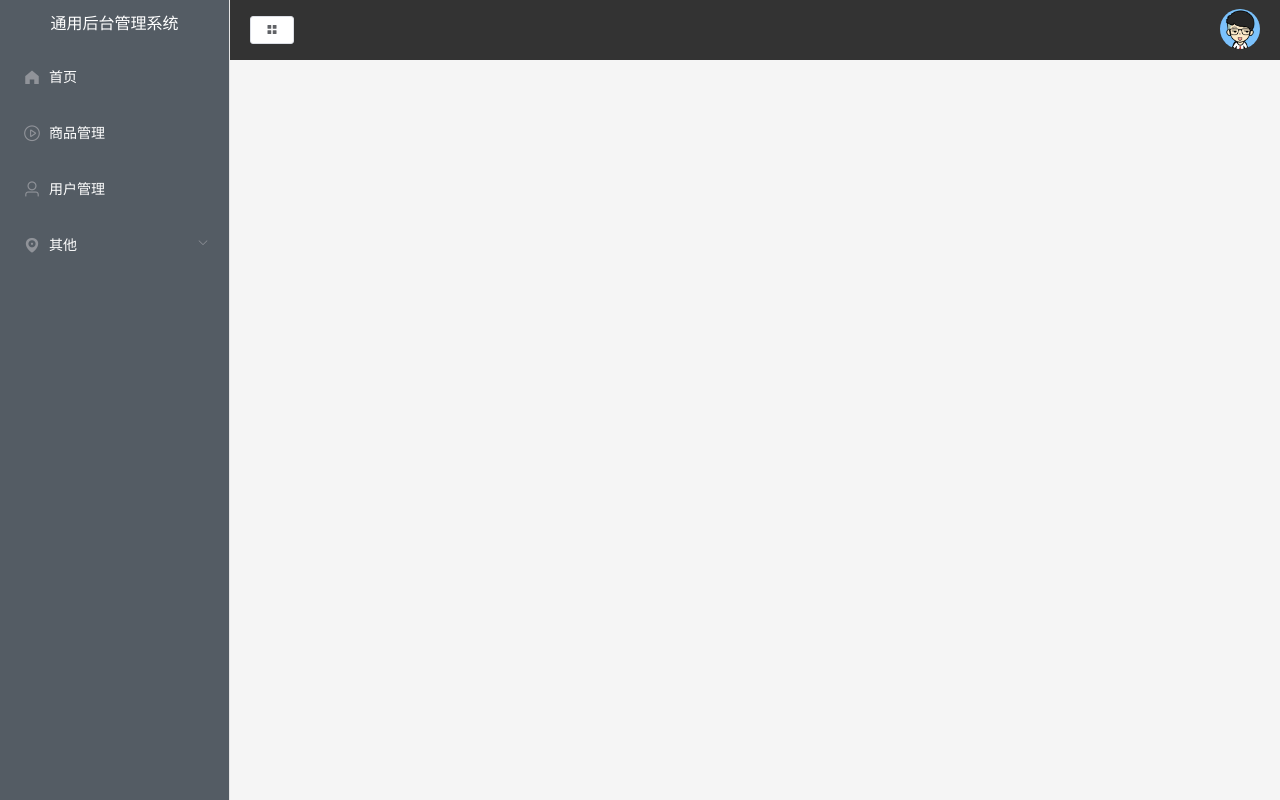
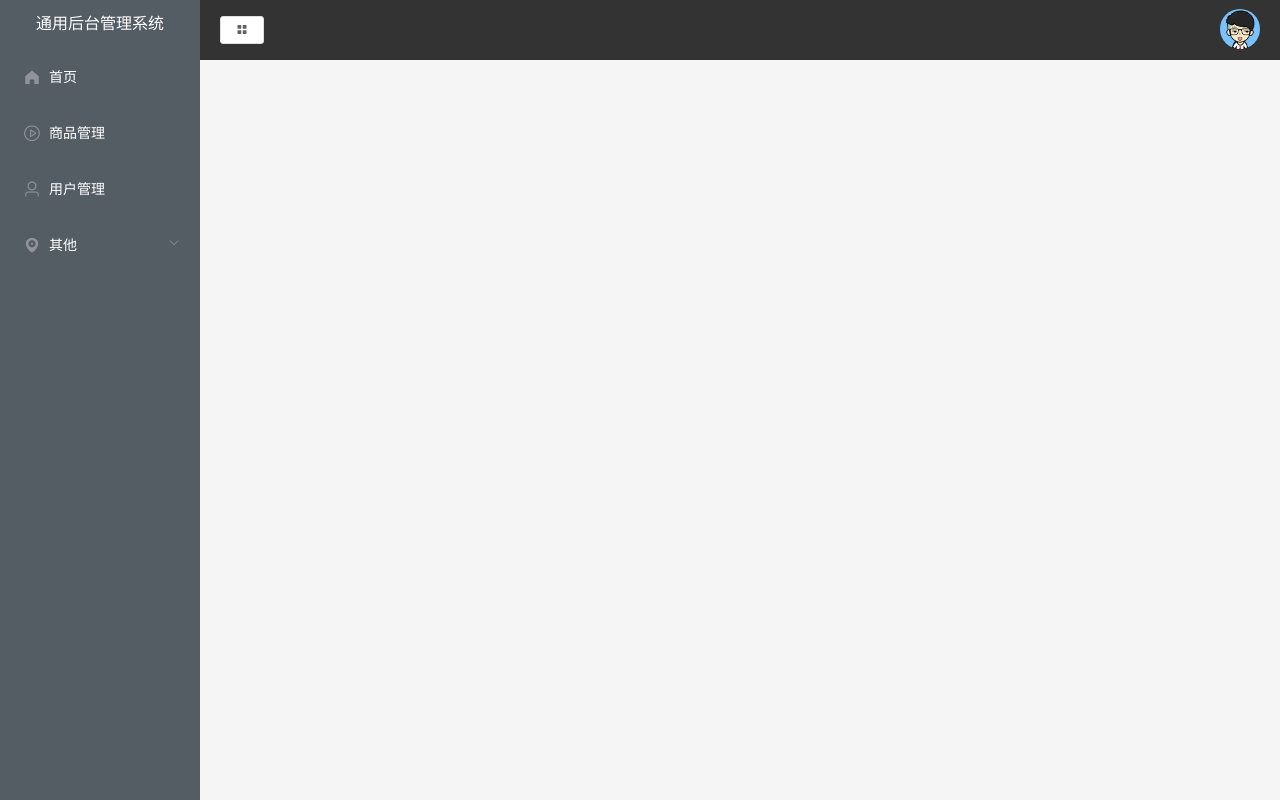
Before and after one commit to Simple-Coder/vue-manage, a Vue app in the folder vue-manage/: page / in a window 1280 px wide. Built offline with nearby package versions, Linux system fonts and the light colour scheme.

Commit message:
导航侧边栏100% 高度

```diff
--- a/vue-manage/src/components/CommonAside.vue
+++ b/vue-manage/src/components/CommonAside.vue
@@ -8,7 +8,6 @@
     @open="handleOpen"
     @close="handleClose"
     :collapse="isCollapse"
-    style="min-height: 100vh; width: 230px; float: left"
   >
     <h3>通用后台管理系统</h3>
     <el-menu-item
@@ -114,22 +113,18 @@ export default {
   },
 };
 </script>
-<style lang='less' scoped>
+<style lang="less">
 .el-menu-vertical-demo:not(.el-menu--collapse) {
   width: 200px;
   min-height: 400px;
 }
 
 .el-menu {
-  // overflow-y: auto;
-  // height: 100vh;
-  // border: none;
-  // width: auto;
-  // height: 100%;
-  // background: #1a3066;
-  // position: relative;
+  height: 100%;
+  border: none;
+
   h3 {
-    color: #fff;
+    color: white;
     text-align: center;
     line-height: 48px;
   }
--- a/vue-manage/src/views/Main.vue
+++ b/vue-manage/src/views/Main.vue
@@ -1,5 +1,5 @@
 <template>
-  <el-container>
+  <el-container style="height: 100%">
     <el-aside width="auto">
       <common-aside></common-aside>
     </el-aside>
```
